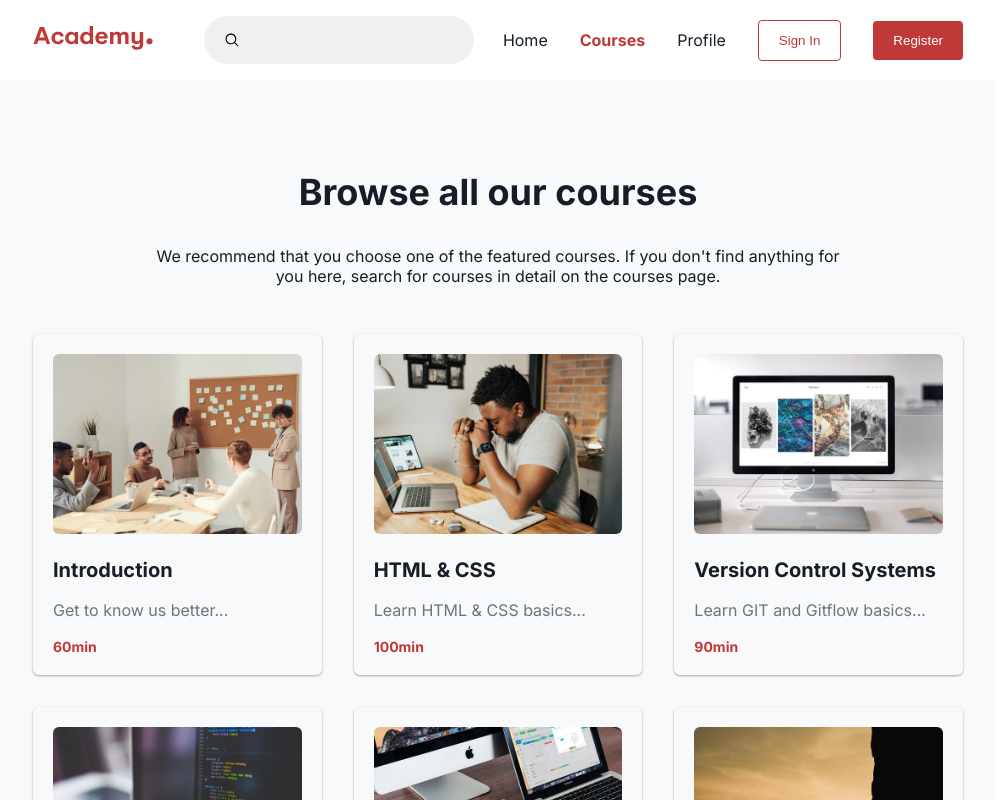
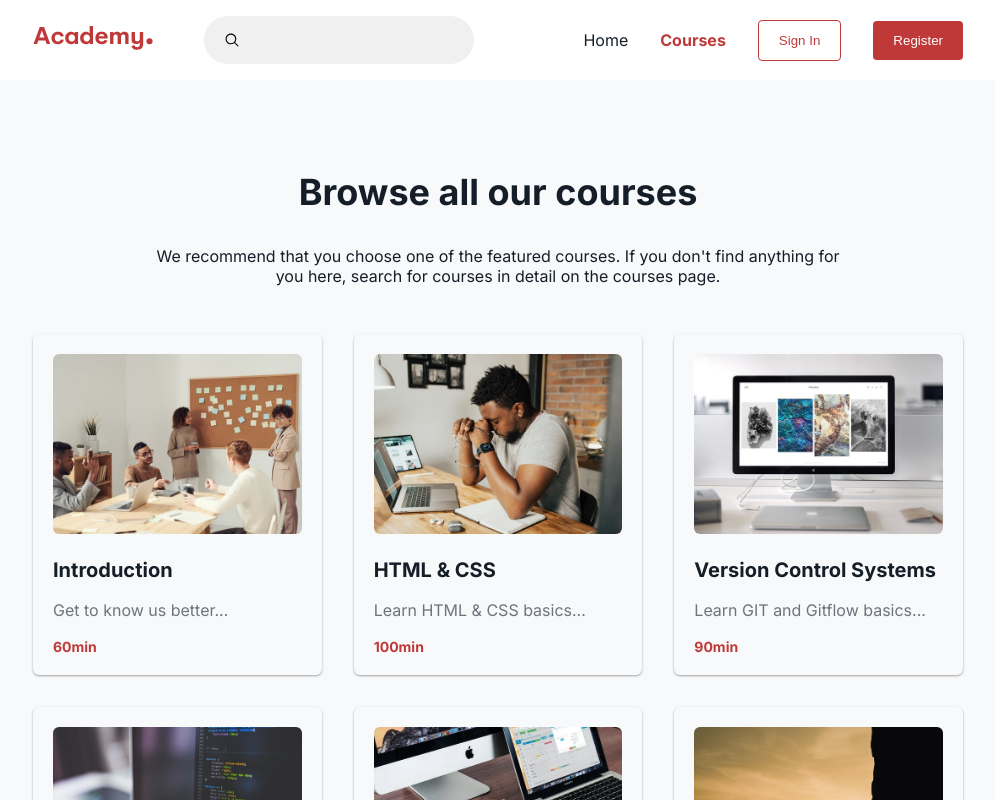
Before and after one commit to Tin21/speck-react, a React (Vite) app: page /courses in a window 1280 px wide. Shown: the top 800 px of the page, without its empty margins (142-1137 px from the left). Built offline with nearby package versions, Linux system fonts and the light colour scheme.

Commit message:
Added restricted menu item visibility for Student/Admin

```diff
--- a/src/App.jsx
+++ b/src/App.jsx
@@ -17,14 +17,7 @@ function App() {
   user && localStorage.setItem("is_admin", user.is_admin);
 
   useEffect(() => {
-    console.log("user ulogiran:", isLoggedIn);
-    console.log("je admin:", isAdmin);
-  }, []);
-
-  useEffect(() => {
     setIsLoggedIn(localStorage.getItem("jwt_token") ? true : false);
-    console.log("user ulogiran:", isLoggedIn);
-    user && console.log("je admin iz usera:", user.is_admin);
   }, [user]);
 
   return (
--- a/src/components/Header/Header.jsx
+++ b/src/components/Header/Header.jsx
@@ -12,12 +12,24 @@ import {
 } from "./HeaderStyle";
 import { Button } from "../../utils/styles/generalStyles";
 import { useNavigate } from "react-router-dom";
-import { useState } from "react";
+import { useState, useEffect } from "react";
 
 const Header = ({ user, setUser, isAdmin, isLoggedIn, setIsLoggedIn }) => {
   const navigate = useNavigate();
 
   const [active, setActive] = useState(false);
+  const [admin, setAdmin] = useState(null);
+
+  useEffect(() => {
+    //u App.jsx nisam uspio namjestit isAdmin osim prvotne vrijednosti iz Local Storage-a, pa umjesto toga koristim user.id_admin ako user postoji
+    if (user) setAdmin(user.is_admin);
+    else setAdmin(isAdmin);
+  }, []);
+
+  useEffect(() => {
+    if (user) setAdmin(user.is_admin);
+    else setAdmin(isAdmin);
+  }, [user]);
 
   const changeState = () => {
     setActive(!active);
@@ -27,7 +39,6 @@ const Header = ({ user, setUser, isAdmin, isLoggedIn, setIsLoggedIn }) => {
     localStorage.clear();
     setUser(null);
     setIsLoggedIn(false);
-    console.log("Header", user, isLoggedIn);
   };
 
   return (
@@ -60,6 +71,7 @@ const Header = ({ user, setUser, isAdmin, isLoggedIn, setIsLoggedIn }) => {
                 </HamburgerMenuItem>
               </HamburgerNavLink>
 
+              {admin && isLoggedIn && (
                 <HamburgerNavLink to="/profile">
                   <HamburgerMenuItem
                     onClick={() => {
@@ -69,6 +81,7 @@ const Header = ({ user, setUser, isAdmin, isLoggedIn, setIsLoggedIn }) => {
                     Profile
                   </HamburgerMenuItem>
                 </HamburgerNavLink>
+              )}
 
               {!isLoggedIn && (
                 <HamburgerNavLink to="/sign-in">
@@ -93,6 +106,7 @@ const Header = ({ user, setUser, isAdmin, isLoggedIn, setIsLoggedIn }) => {
                 </HamburgerMenuItem>
               )}
 
+              {!isLoggedIn && (
                 <HamburgerNavLink to="/register">
                   <HamburgerMenuItem
                     onClick={() => {
@@ -102,6 +116,7 @@ const Header = ({ user, setUser, isAdmin, isLoggedIn, setIsLoggedIn }) => {
                     Register
                   </HamburgerMenuItem>
                 </HamburgerNavLink>
+              )}
             </HamburgerMenuInner>
           </>
         )}
@@ -109,7 +124,9 @@ const Header = ({ user, setUser, isAdmin, isLoggedIn, setIsLoggedIn }) => {
         <HeaderNav>
           <HeaderLink to={"/"}>Home</HeaderLink>
           <HeaderLink to={"/courses"}>Courses</HeaderLink>
+          {admin && isLoggedIn && (
             <HeaderLink to={"/profile"}>Profile</HeaderLink>
+          )}
           {!isLoggedIn && (
             <Button isOutline onClick={() => navigate("/sign-in")}>
               Sign In
@@ -125,7 +142,11 @@ const Header = ({ user, setUser, isAdmin, isLoggedIn, setIsLoggedIn }) => {
               Log out
             </Button>
           )}
-          <Button onClick={() => navigate("/register")}>Register</Button>
+          {!isLoggedIn && (
+            <Button isRegister onClick={() => navigate("/register")}>
+              Register
+            </Button>
+          )}
         </HeaderNav>
       </HeaderInner>
     </HeaderWrapper>
--- a/src/components/Header/HeaderStyle.js
+++ b/src/components/Header/HeaderStyle.js
@@ -73,7 +73,8 @@ export const HeaderNav = styled.nav`
 `;
 
 export const HamburgerMenuInner = styled.div`
-    height: 380px;
+    /* height: 380px; */
+    height: max-content;
     width: 200px;
     position: absolute;
     font-weight: 700;
@@ -87,7 +88,6 @@ export const HamburgerMenuInner = styled.div`
     border-bottom-left-radius: 10px;
 
     @media screen and (${breakpoints.tabletLarge}) {
-      height: 425px;
       width: 240px;
       font-weight: 800;
     }
--- a/src/utils/styles/generalStyles.js
+++ b/src/utils/styles/generalStyles.js
@@ -24,7 +24,6 @@ export const Button = styled.button`
         background-color: ${colors.secondary};
         border: 1px solid ${colors.primary};
         color: ${colors.primary};
-        margin-right: 32px;
     `}
 
     ${props => props.isEdit && `
@@ -36,6 +35,10 @@ export const Button = styled.button`
         @media screen and (${breakpoints.desktop}) {
           height: 44px;
         }
+    `}
+
+    ${props => props.isRegister && `
+        margin-left: 32px;
     `}
 
   &:Hover {
```
Lines whose indentation alone changed are shown as unchanged.
